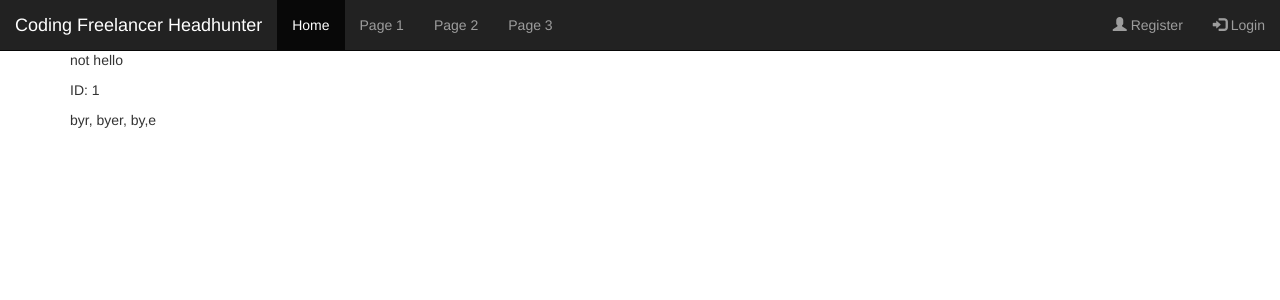
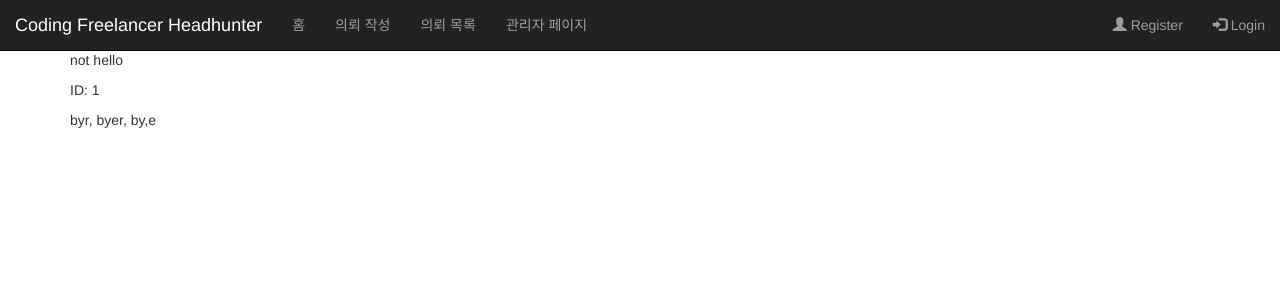
Before and after one commit to mint3759/headhunt, a Django app: template templates/headhunt/index.html in a window 1280 px wide. Shown: the top 300 px of the page. Run offline with Django 3.2, Linux system fonts and the light colour scheme; tables that the repository leaves empty hold one stand-in row (values such as "Sample post"); the template is opened without the code that fills it: values that come from a table or form of the project are taken from there, most other values are stand-ins (such as "Sample title", 1, 10 or a date in 2020); some libraries are stand-ins or nearby versions.

Commit message:
html 수정
base.html navbar 수정
index : 클라이언트로 로그인했을때 클라이언트로 가입 삭제
view : 어떤 메뉴인지 context 저장하기 위한 변수 추가

```diff
--- a/templates/headhunt/base.html
+++ b/templates/headhunt/base.html
@@ -15,16 +15,19 @@
                 <a class="navbar-brand" href="{% url 'index' %}">Coding Freelancer Headhunter</a>
             </div>
             <ul class="nav navbar-nav">
-                <li class="active"><a href="{% url 'index' %}">Home</a></li>
-                <li><a href="#">Page 1</a></li>
-                <li><a href="#">Page 2</a></li>
-                <li><a href="#">Page 3</a></li>
+                <li class="{{home_page}}"><a href="{% url 'index' %}">홈</a></li>
+                {% if request.session.login %}
+                <li class="nav-item {{make_request}}"><a href="{% url 'make_request' %}">의뢰 작성</a></li>
+                {% else %}
+                <li class="{{make_request}}"><a href="#">의뢰 작성</a></li>
+                {% endif %}
+                <li class=""><a href="#">의뢰 목록</a></li>
+                <li class=""><a href="#">관리자 페이지</a></li>
             </ul>
             <ul class="nav navbar-nav navbar-right">
                 {% if request.session.login %}
-                <li>{{request.session.id}}</li>
+                <li><a href="#"><span class="glyphicon glyphicon-user"></span>{{request.session.id}}</a></li>
                 <li><a href = "{% url 'logout' %}"><span class="glyphicon glyphicon-log-out"></span>Logout</a></li>
-                <li><a href = "{% url 'make_request' %}"><span class="glyphicon glyphicon-make-request"></span> Make request</a></li>
                 {% else %}
                 <li><a href="{% url 'register' %}"><span class="glyphicon glyphicon-user"></span> Register</a></li>
                 <li><a href = "{% url 'login' %}"><span class="glyphicon glyphicon-log-in"></span> Login</a></li>
--- a/templates/headhunt/index.html
+++ b/templates/headhunt/index.html
@@ -3,7 +3,6 @@
 {% block content %}
     {% if request.session.user_type == "c" %}
         <!--클라이언트로 로그인했을 때-->
-        <a href="{%url 'register_client'%}"><button type="button" class="btn btn-default btn-lg">클라이언트로 가입</button></a>
     {% else %}
         <!--프리랜서로 로그인했을 때-->
     {% endif %}
--- a/views.py
+++ b/views.py
@@ -11,7 +11,8 @@ import hashlib
 
 def index(request):
     users = Users.objects.all()
-    return render(request, 'headhunt/index.html', {'users': users})
+    context = {"home_page": "active"}
+    return render(request, 'headhunt/index.html', {'users': users}, context)
 
 def register(request):
     return render(request, 'registration/register.html', {})
@@ -112,6 +113,7 @@ def logout(request):
     return render(request, 'registration/logout.html', {})
 
 def make_request(request):
+    context = {"make_request": "active"}
     if request.method == "POST":
         form = MakeRequestForm(request.POST)
         if form.is_valid():
@@ -132,7 +134,7 @@ def make_request(request):
             return redirect('/request/request_success')
     else:
         form = MakeRequestForm()
-    return render(request, 'request/make_request.html', {'form': form})
+    return render(request, 'request/make_request.html', {'form': form}, context)
 
 def request_success(request):
     return render(request, 'request/request_success.html', {})
```
